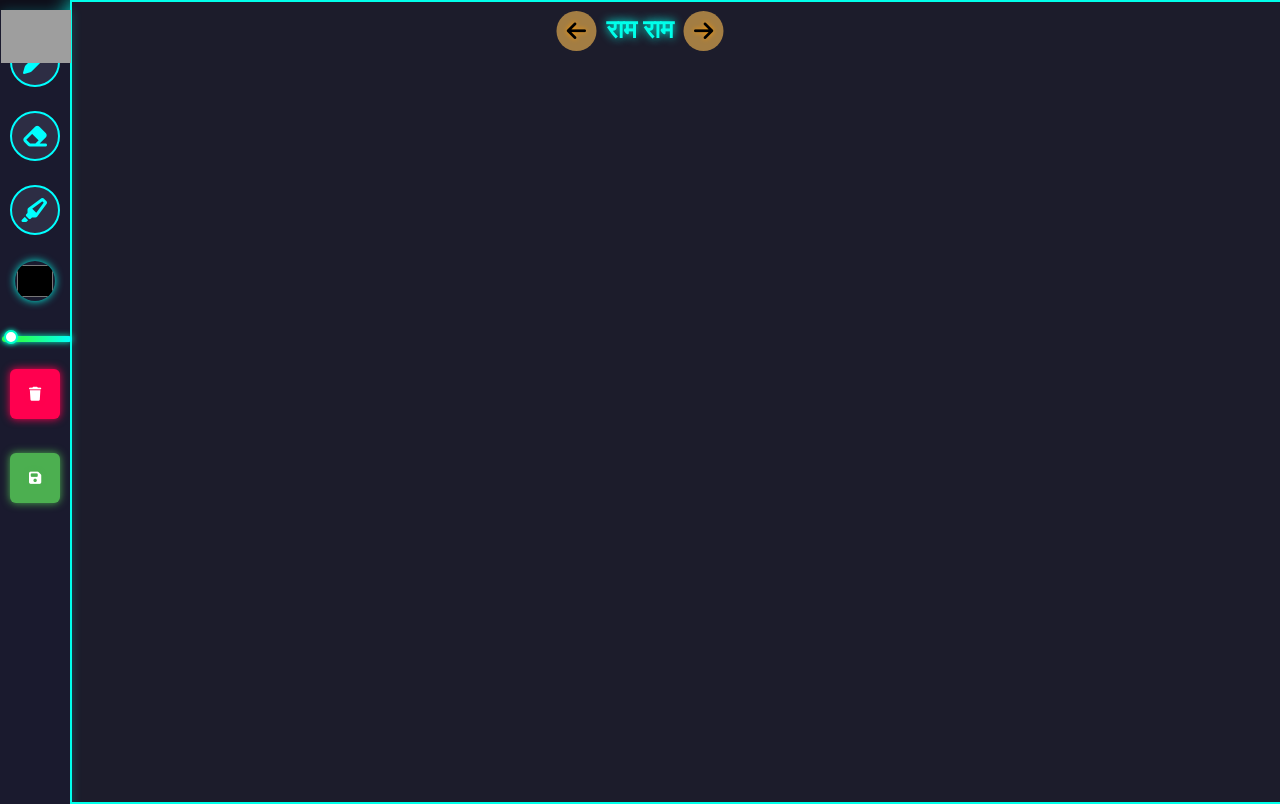
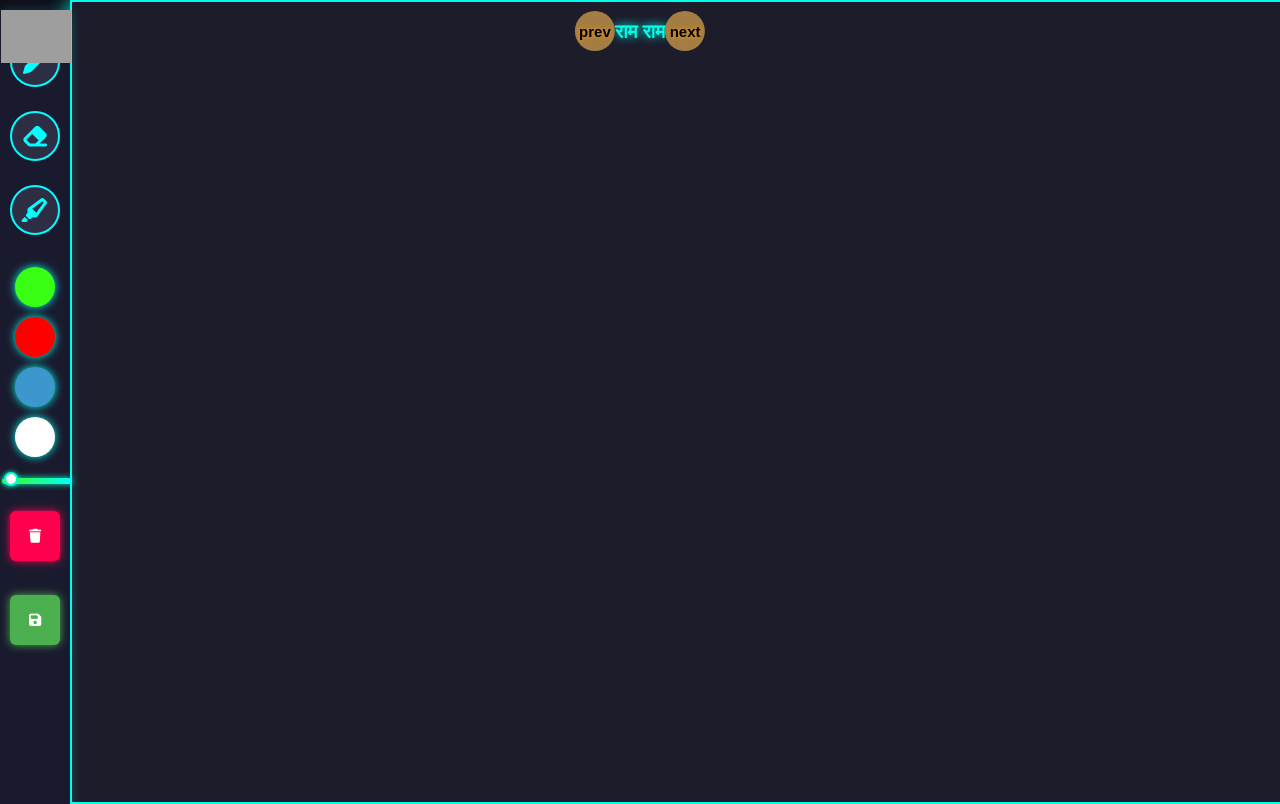
Before and after one commit to shubhambbk50/desiQna-Canvas, a plain HTML site: page index.html in a window 1280 px wide. Drawn offline with Linux system fonts and the light colour scheme; grey boxes are pictures that could not be loaded.

Commit message:
colour pallete

```diff
--- a/index.html
+++ b/index.html
@@ -13,16 +13,19 @@
     <!-- Header with Hindi Text -->
     <div id="header">
         <button id="prevPageBtn" class="toolBtn" title="Previous Page">
-            <i class="fas fa-arrow-left"></i>
+            <p class="prev">prev</p>
+            <!-- <i class="fas fa-arrow-left"></i> -->
         </button>
-        <h1>राम राम</h1>
+        <h2>राम राम</h2>
         <button id="nextPageBtn" class="toolBtn" title="Next Page">
-            <i class="fas fa-arrow-right"></i>
+            <p class="next">next</p>
+            <!-- <i class="fas fa-arrow-right"></i> -->
         </button>
     </div>
 
     <!-- Sidebar with drawing tools -->
-    <div class="logo"><img src="https://res.cloudinary.com/dnsfppmbc/image/upload/v1744135178/gp3mhrqofrvyvarl9pmv.png" alt="DesiQna" srcset="">
+    <div class="logo">
+        <img src="https://res.cloudinary.com/dnsfppmbc/image/upload/v1744135178/gp3mhrqofrvyvarl9pmv.png" alt="DesiQna">
     </div>
     <div id="sidebar">
         <button id="penBtn" class="toolBtn" title="Pen">
@@ -35,7 +38,13 @@
             <i class="fas fa-highlighter"></i>
         </button>
 
-        <input type="color" id="colorPicker" class="colorPicker" title="Pick a Color">
+        <!-- Color buttons -->
+        <div class="colorButtons">
+            <button id="colorGreen" class="colorBtn" style="background-color: #39FF14;" title="Green"></button>
+            <button id="colorRed" class="colorBtn" style="background-color: red;" title="Red"></button>
+            <button id="colorBlue" class="colorBtn" style="background-color: rgb(60, 151, 204);" title="Blue"></button>
+            <button id="colorWhite" class="colorBtn" style="background-color: white;" title="White"></button>
+        </div>
 
         <div class="bottomTools">
             <div class="brush">
--- a/script.js
+++ b/script.js
@@ -6,7 +6,7 @@ const ctx = canvas.getContext('2d');
 let isDrawing = false;
 let lastX = 0, lastY = 0;
 let currentTool = 'pen';
-let currentColor = '#39FF14';
+let currentColor = '#39FF14'; // Default color is green
 let currentSize = 3;
 let currentPage = 0;
 
@@ -20,7 +20,10 @@ let canvasPages = [{
 const penBtn = document.getElementById('penBtn');
 const eraserBtn = document.getElementById('eraserBtn');
 const highlightBtn = document.getElementById('highlightBtn');
-const colorPicker = document.getElementById('colorPicker');
+const colorGreenBtn = document.getElementById('colorGreen');
+const colorRedBtn = document.getElementById('colorRed');
+const colorBlueBtn = document.getElementById('colorBlue');
+const colorWhiteBtn = document.getElementById('colorWhite');
 const brushSize = document.getElementById('brushSize');
 const clearBtn = document.getElementById('clearBtn');
 const saveBtn = document.getElementById('saveBtn');
@@ -54,7 +57,10 @@ ctx.lineWidth = currentSize;
 penBtn.onclick = () => setTool('pen');
 eraserBtn.onclick = () => setTool('eraser');
 highlightBtn.onclick = () => setTool('highlight');
-colorPicker.oninput = (e) => currentColor = e.target.value;
+colorGreenBtn.onclick = () => setColor('#39FF14');
+colorRedBtn.onclick = () => setColor('red');
+colorBlueBtn.onclick = () => setColor('skyblue');
+colorWhiteBtn.onclick = () => setColor('white');
 brushSize.oninput = (e) => currentSize = e.target.value;
 clearBtn.onclick = clearBoard;
 saveBtn.onclick = saveDrawing;
@@ -86,6 +92,14 @@ function setTool(tool) {
     ctx.globalCompositeOperation = (tool === 'eraser') ? 'destination-out' : 'source-over';
 }
 
+// Set color for drawing tools
+function setColor(color) {
+    currentColor = color;
+    if (currentTool === 'pen') {
+        ctx.strokeStyle = currentColor;
+    }
+}
+
 // Drawing logic
 function startDrawing(e) {
     isDrawing = true;
@@ -103,29 +117,36 @@ function draw(e) {
     if (!isDrawing) return;
     const [x, y] = getCoordinates(e);
 
+    // Calculate the distance between the last drawn position and current position
+    const distance = Math.sqrt(Math.pow(x - lastX, 2) + Math.pow(y - lastY, 2));
+
+    // If the distance is greater than a threshold (e.g., 5 pixels), draw
+    if (distance > 5) {
         ctx.beginPath();
         ctx.moveTo(lastX, lastY);
         ctx.lineTo(x, y);
 
+        // Apply tool styles
         if (currentTool === 'pen') {
             ctx.strokeStyle = currentColor;
             ctx.lineWidth = currentSize;
             ctx.shadowBlur = 15;
             ctx.shadowColor = currentColor;
         } else if (currentTool === 'highlight') {
-        ctx.strokeStyle = currentColor + '88';
+            ctx.strokeStyle = currentColor + '88'; // Add transparency to highlight
             ctx.lineWidth = currentSize * 2;
             ctx.shadowBlur = 10;
             ctx.shadowColor = currentColor;
         } else if (currentTool === 'eraser') {
             ctx.strokeStyle = 'rgba(0,0,0,1)';
-        ctx.lineWidth = currentSize*4;
+            ctx.lineWidth = currentSize * 4;
             ctx.shadowBlur = 0;
             ctx.shadowColor = 'transparent';
         }
 
         ctx.stroke();
         [lastX, lastY] = [x, y];
+    }
 }
 
 function getCoordinates(e) {
--- a/styles.css
+++ b/styles.css
@@ -12,6 +12,13 @@ body {
 
 h1 {
     margin: 10px;
+}
+
+.prev {
+    font-size: 15px;
+}
+.next {
+    font-size: 15px;
 }
 img {
     width: 70px;
@@ -279,3 +286,38 @@ canvas {
     font-weight: bold;
     text-shadow: 0 0 10px #ff0;
 }
+
+
+/* Existing styles omitted for brevity */
+
+/* Color buttons */
+.colorButtons {
+    display: flex;
+    flex-direction: column;
+    gap: 10px; /* space between color buttons */
+    margin-top: 20px;
+}
+
+.colorBtn {
+    width: 40px;
+    height: 40px;
+    border-radius: 50%;
+    border: none;
+    cursor: pointer;
+    box-shadow: 0 0 8px #00ffea;
+}
+
+.colorBtn:hover {
+    box-shadow: 0 0 15px #00ffea;
+}
+
+/* Canvas styling */
+/* canvas {
+    background-color: #1c1c2b;
+    border: 2px solid #00ffea;
+    cursor: crosshair;
+    display: block;
+    width: 100%;
+    height: 100%;
+    box-shadow: 0 0 20px #00ffea;
+} */
```
Lines whose indentation alone changed are shown as unchanged.
